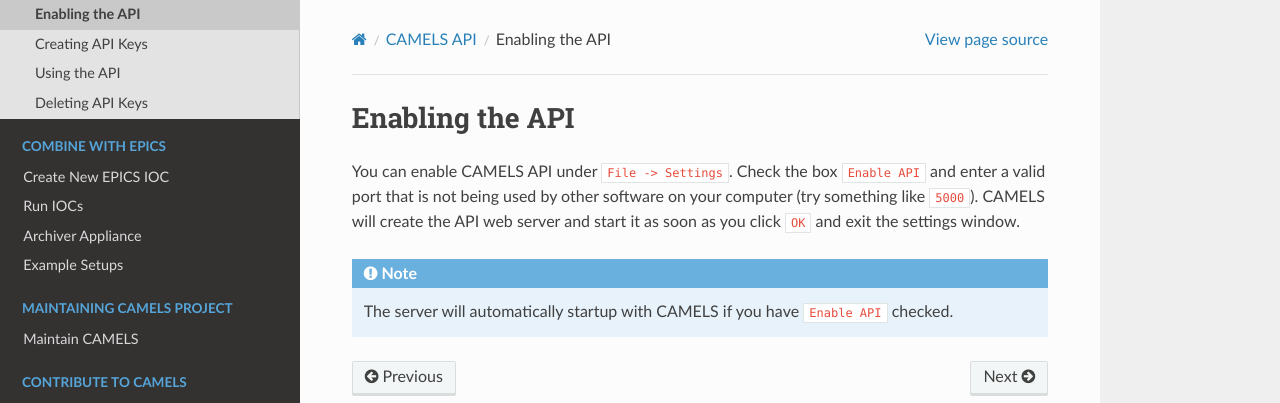
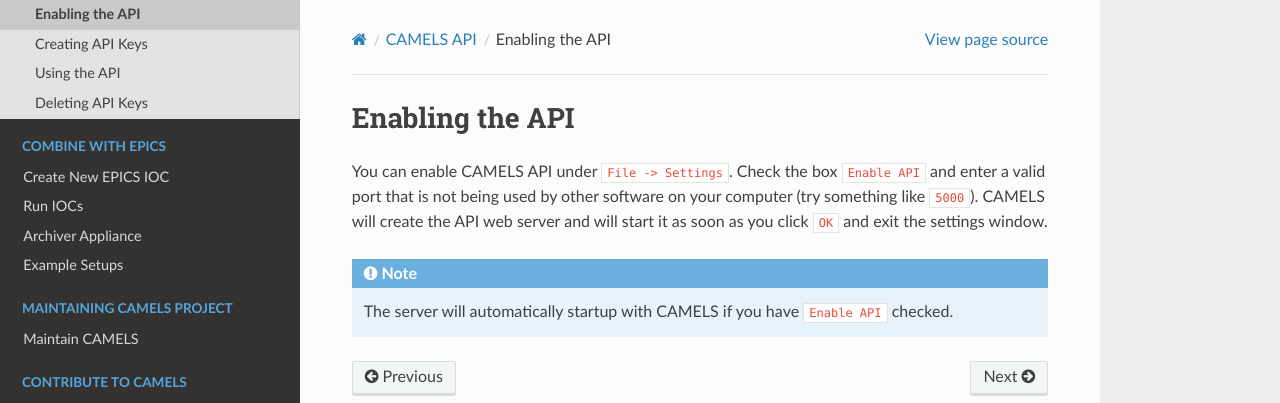
Before and after one commit to FAU-LAP/NOMAD-CAMELS, a Sphinx documentation site: the page built from docs/source/doc/api/EnablingAPI.md, in a window 1280 px wide. Shown: the top 403 px of the page. Built offline with Sphinx 7.4.7 and the Read the Docs theme 2.0.0, drawn with Linux system fonts in a browser that asks for light colours; pages that are not in the unit, such as notebooks, are missing from menus; the version number is read from the project's files by our own code.

Commit message:
small changes

````diff
--- a/docs/source/doc/api/EnablingAPI.md
+++ b/docs/source/doc/api/EnablingAPI.md
@@ -1,6 +1,6 @@
 # Enabling the API
 
-You can enable CAMELS API under `File -> Settings`. Check the box `Enable API` and enter a valid port that is not being used by other software on your computer (try something like `5000`). CAMELS will create the API web server and start it as soon as you click `OK` and exit the settings window.
+You can enable CAMELS API under `File -> Settings`. Check the box `Enable API` and enter a valid port that is not being used by other software on your computer (try something like `5000`). CAMELS will create the API web server and will start it as soon as you click `OK` and exit the settings window.
 
 ```{note}
 The server will automatically startup with CAMELS if you have `Enable API` checked.
````
Also changed, not shown: docs/source/doc/api/Using_API.md (+5 -4 lines), docs/source/doc/api/api_landing.md (line endings or trailing spaces).
